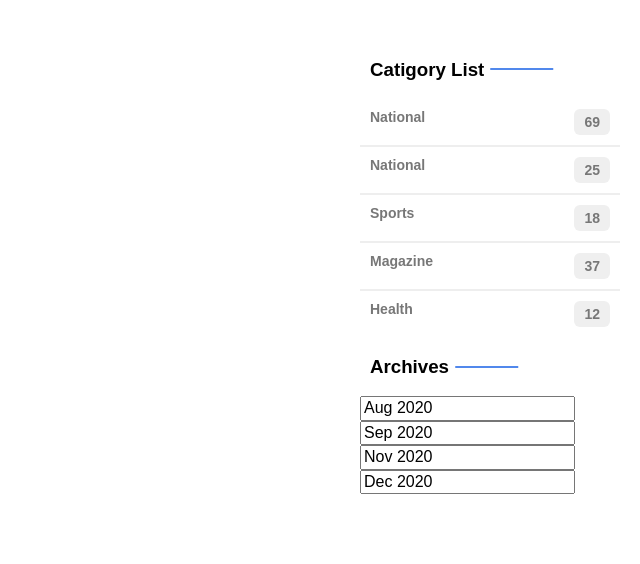
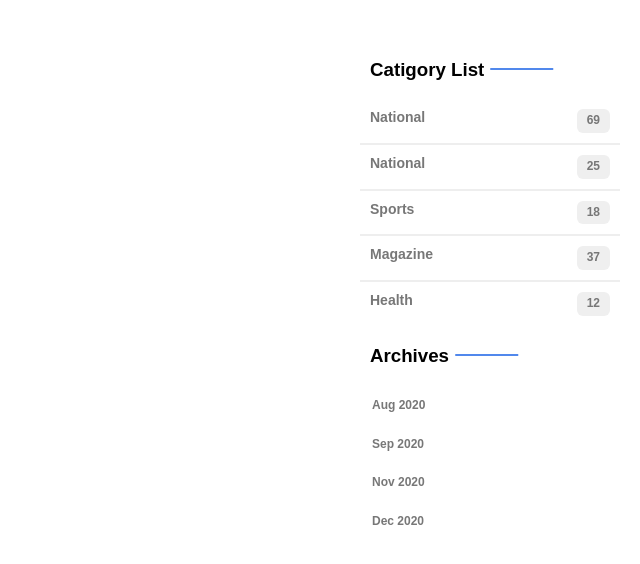
Before and after one commit to NailiAli/Classic_Sidebar, a plain HTML site: page index.html in a window 1280 px wide. Shown: the whole page, without its empty margins (640-1280 px from the left). Drawn offline with nearby package versions, Linux system fonts and the light colour scheme.

Commit message:
Archives Part
Add CSS Styling

```diff
--- a/main.css
+++ b/main.css
@@ -48,7 +48,7 @@ body{
   border: none;
   padding: 5px 10px;
   color: #777;
-  font-size: 14px;
+  font-size: 12px;
   font-weight: 550;
   border-radius: 6px;
   -webkit-border-radius: 6px;
@@ -57,3 +57,14 @@ body{
   -o-border-radius: 6px;
 }
 /* End Catigory Part */
+/* Start Archives Part */
+.archives form div{
+  padding: 10px;
+}
+.archives form div input{
+  border: none;
+  font-size: 12px;
+  font-weight: 550;
+  color: #777;
+}
+/* End Archives Part */
```
